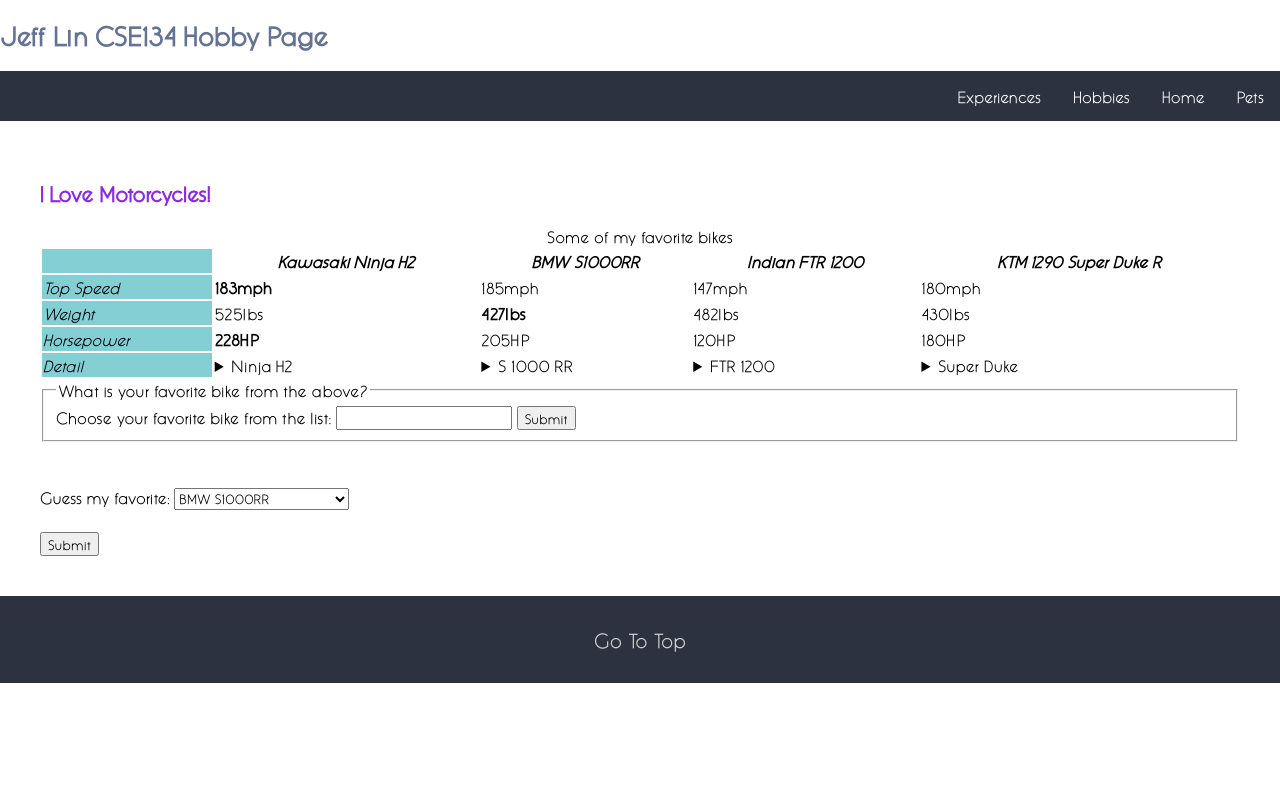
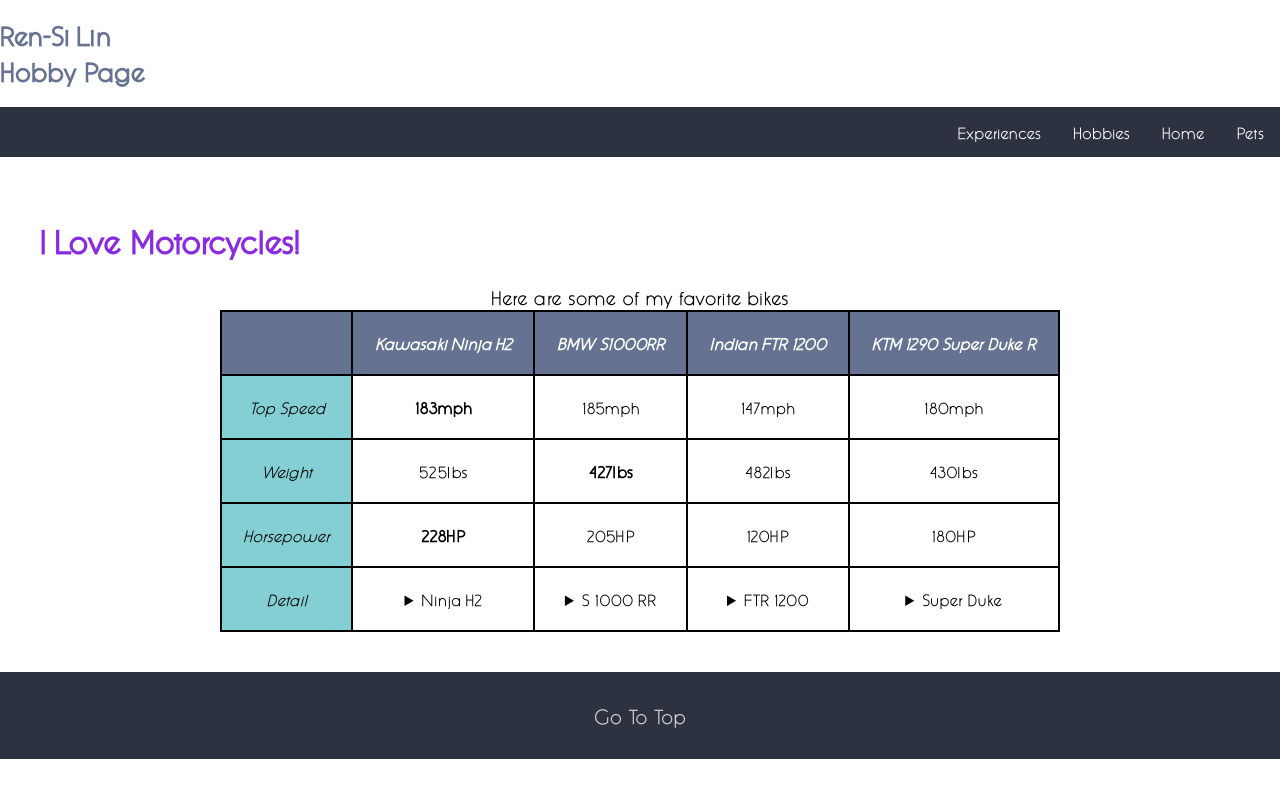
Before and after one commit to DrOr3O/CSE134HW3, a plain HTML site: page hobby.html in a window 1280 px wide. Drawn offline with Linux system fonts and the light colour scheme.

Commit message:
hobby.css added, ver.1.0 done

```diff
--- /dev/null
+++ b/hobby.css
@@ -0,0 +1,30 @@
+h1 {
+    size: 4em;
+}
+
+table {
+    width: 70%;
+    text-align: center;
+}
+
+th {
+    background-color: #667292;
+    color: white;
+}
+
+table,
+th,
+td {
+    border: 2px solid black;
+    border-collapse: collapse;
+    padding: 20px;
+}
+
+table.center {
+    margin-left: auto;
+    margin-right: auto;
+}
+
+caption {
+    font-size: larger;
+}
--- a/hobby.html
+++ b/hobby.html
@@ -1,19 +1,5 @@
 <!DOCTYPE html>
 <html lang="en">
-<!--
-<style>
-    table,
-    th,
-    td {
-        border: 1px solid black;
-    }
-
-    table.center {
-        margin-left: auto;
-        margin-right: auto;
-    }
-</style>
--->
 
 <head>
     <meta charset="UTF-8">
@@ -21,11 +7,12 @@
     <meta name="viewport" content="width=device-width, initial-scale=1.0">
     <title>Document</title>
     <link rel="stylesheet" href="./style.css">
+    <link rel="stylesheet" href="./hobby.css">
 </head>
 
 <body>
     <header>
-        <h1>Jeff Lin CSE134 Hobby Page</h1>
+        <h1>Ren-Si Lin <br> Hobby Page</h1>
     </header>
 
     <nav>
@@ -38,9 +25,11 @@
     </nav>
 
     <main>
-        <h2> <span style="color:blueviolet"> I Love Motorcycles!</span></h2>
+        <h1> <span style="color:blueviolet"> I Love Motorcycles!</span></h1>
+
+        <div style="overflow-x:auto">
             <table class="center">
-            <caption>Some of my favorite bikes</caption>
+                <caption>Here are some of my favorite bikes</caption>
                 <colgroup>
                     <col span="1" style="background-color:rgb(131, 207, 212)">
                 </colgroup>
@@ -122,8 +111,9 @@
                     </td>
                 </tr>
             </table>
+        </div>
 
-        <form>
+        <!-- <form>
             <fieldset>
                 <legend>What is your favorite bike from the above?</legend>
                 <label for="bike">Choose your favorite bike from the list:</label>
@@ -137,8 +127,8 @@
                 <input type="submit">
             </fieldset>
         </form>
-        <br><br>
-        <form>
+        <br><br> -->
+        <!-- <form>
             <label for="myBike">Guess my favorite:</label>
             <select name="bike" id="myBikes">
                 <optgroup label="European Bike">
@@ -154,7 +144,7 @@
             </select>
             <br><br>
             <input type="submit" value="Submit">
-        </form>
+        </form> -->
     </main>
 
     <footer class="row">
--- a/makeup.css
+++ /dev/null
@@ -1,64 +0,0 @@
-* {
-    font-family: sans-serif;
-    margin: 0;
-}
-
-a[href="/"] {
-    color: darkred;
-}
-
-a:hover {
-    text-decoration: none;
-}
-
-h1 {
-    font-size: 2rem;
-    text-align: center;
-}
-
-body {
-    display: flex;
-    background-color: lightblue;
-    justify-content: center;
-    align-items: center;
-    height: 100vh;
-    width: 100vw;
-
-}
-
-main {
-    display: flex;
-    flex-direction: column;
-    padding: 20px;
-    max-width: 50ch;
-    align-content: center;
-    justify-content: center;
-    border-radius: 12px;
-    border-style: solid;
-    border-color: #000;
-    border-width: 3px;
-    background-color: #FFFFFF;
-    gap: 20px;
-}
-
-time {
-    font-style: italic;
-}
-
-.unsubscribe {
-    color: rgb(0, 0, 255);
-}
-
-#submit-msg {
-    margin-bottom: 20px;
-}
-
-#submit-msg+p {
-    text-align: center;
-}
-
-#user-email {
-    background-color: lightgray;
-    font-family: monospace;
-    color: #000;
-}
--- a/style.css
+++ b/style.css
@@ -52,7 +52,7 @@ footer {
     display: flex;
     flex-direction: column;
     background-color: #2d3240;
-    padding: 30px 0 30px;
+    padding: 30px 30px 30px;
 }
 
 #backTop {
@@ -68,4 +68,5 @@ footer {
 
 h2 {
     font-size: 21px;
+    font-weight: bold;
 }
```
Also changed, not shown: index.css (+9 -0 lines), index.html (+6 -10 lines). Lines whose indentation alone changed are shown as unchanged.
